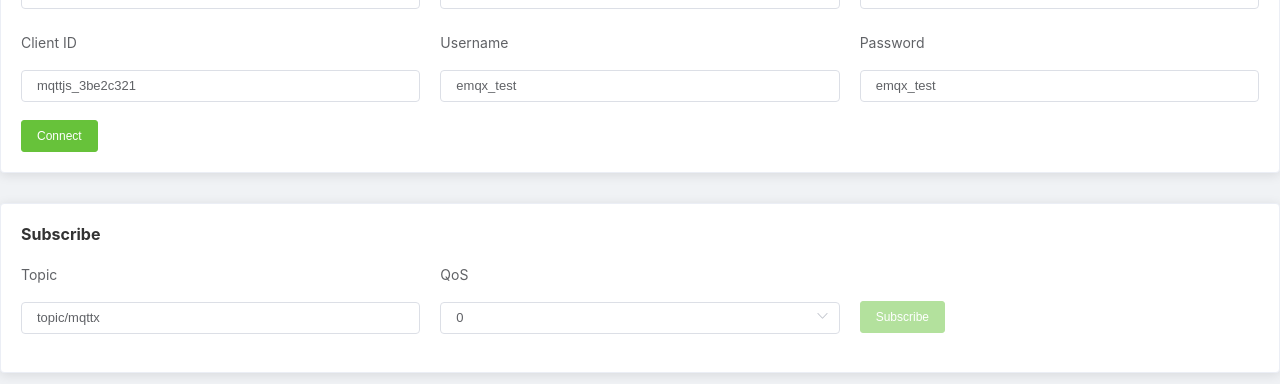
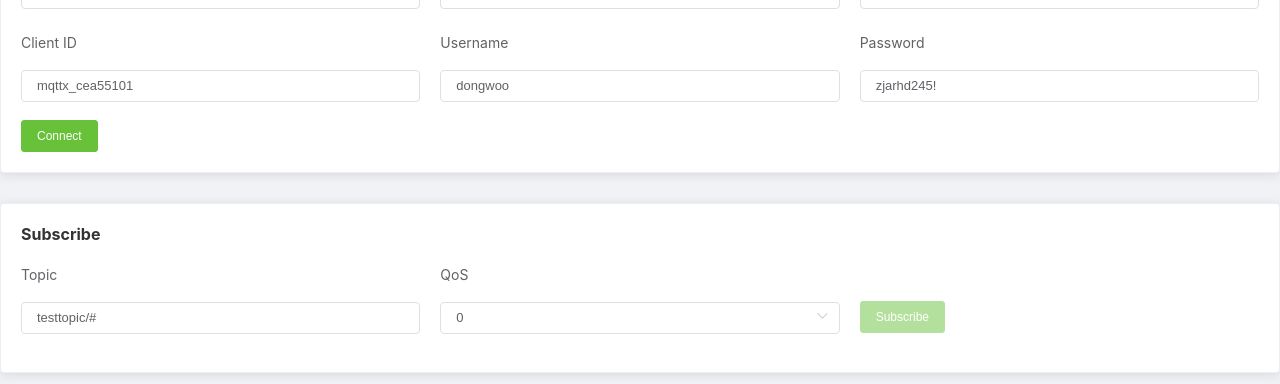
Before and after one commit to dngwoodo/vue-mqtt-test, a Vue app: page / in a window 1280 px wide. Shown: the part 122-506 px from the top of the page. Built offline with nearby package versions, Linux system fonts and the light colour scheme.

Commit message:
fix: receiveNews 관련 로직 수정

```diff
--- a/src/components/MqttConfigurationForm.vue
+++ b/src/components/MqttConfigurationForm.vue
@@ -95,9 +95,9 @@ export default {
         connectTimeout: 4000, // 연결시간 초과
         reconnectPeriod: 4000, // 재연결 간격
         // 인증정보
-        clientId: "mqttjs_3be2c321",
-        username: "emqx_test",
-        password: "emqx_test"
+        clientId: "mqttx_cea55101",
+        username: "dongwoo",
+        password: "zjarhd245!"
       }
     };
   },
@@ -119,7 +119,8 @@ export default {
         console.log("커넥션 에러", error); // connect 에러 발생 시
       });
       client.on("message", (topic, message) => {
-        this.receiveNews = this.receiveNews.concat(message); // 메시지가 올 시
+        const receiveNews = this.receiveNews.concat(message); // 메시지가 올 시
+        this.$emit("update:receiveNews", receiveNews);
         console.log(`Received message ${message} from topic ${topic}`);
       });
       this.$emit("update:connection", client);
@@ -137,5 +138,3 @@ export default {
   }
 };
 </script>
-
-<style lang="scss" scoped></style>
--- a/src/components/MqttConnectionForm.vue
+++ b/src/components/MqttConnectionForm.vue
@@ -7,7 +7,7 @@
       <mqtt-configuration-form
         :client="client"
         :connection.sync="client"
-        :receiveNews="receiveNews"
+        :receiveNews.sync="receiveNews"
       />
     </el-card>
     <el-card shadow="always" style="margin-bottom:30px;">
--- a/src/components/MqttSubscribeForm.vue
+++ b/src/components/MqttSubscribeForm.vue
@@ -61,7 +61,7 @@ export default {
   data() {
     return {
       subscription: {
-        topic: "topic/mqttx",
+        topic: "testtopic/#",
         qos: 0
       },
       qosList: [
```
